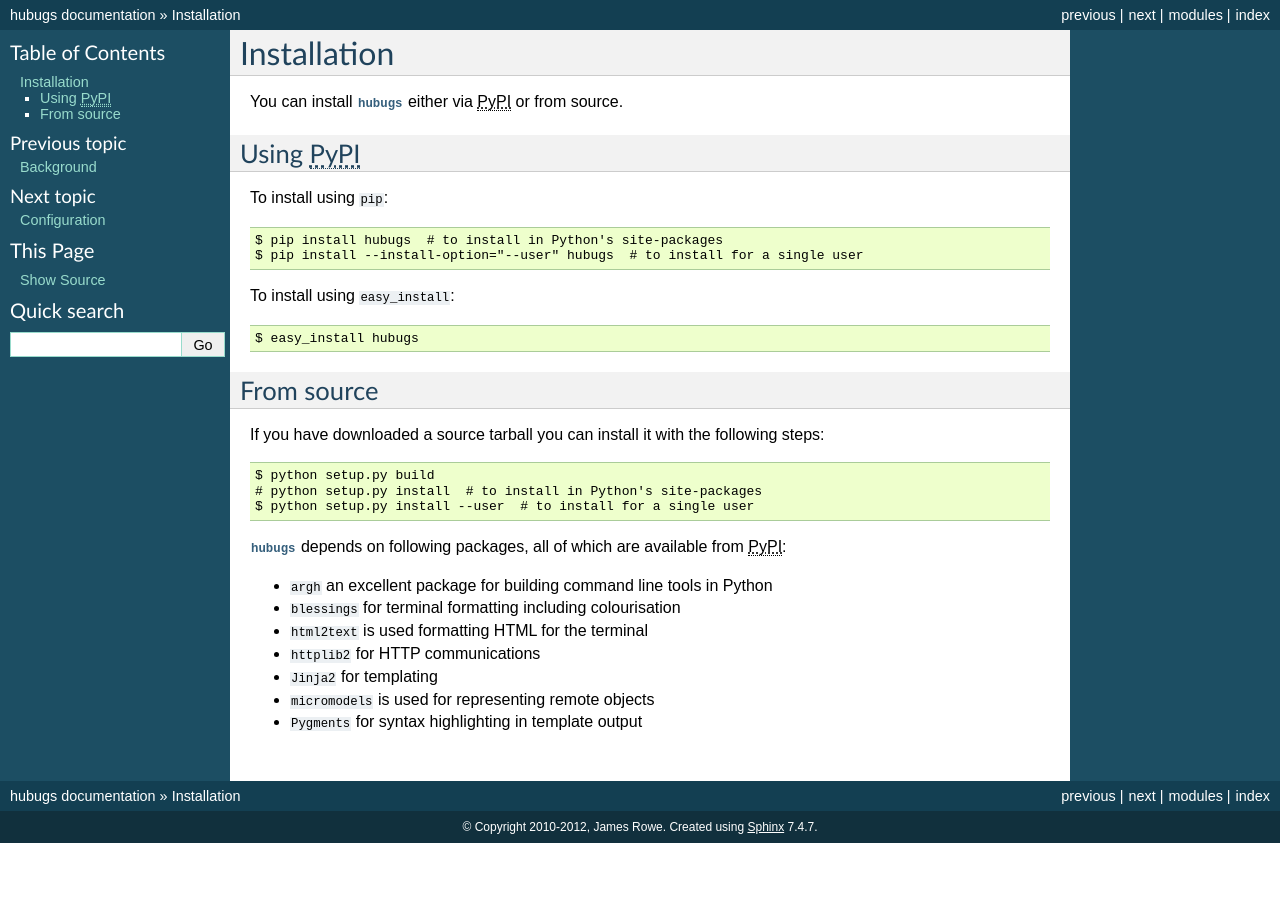
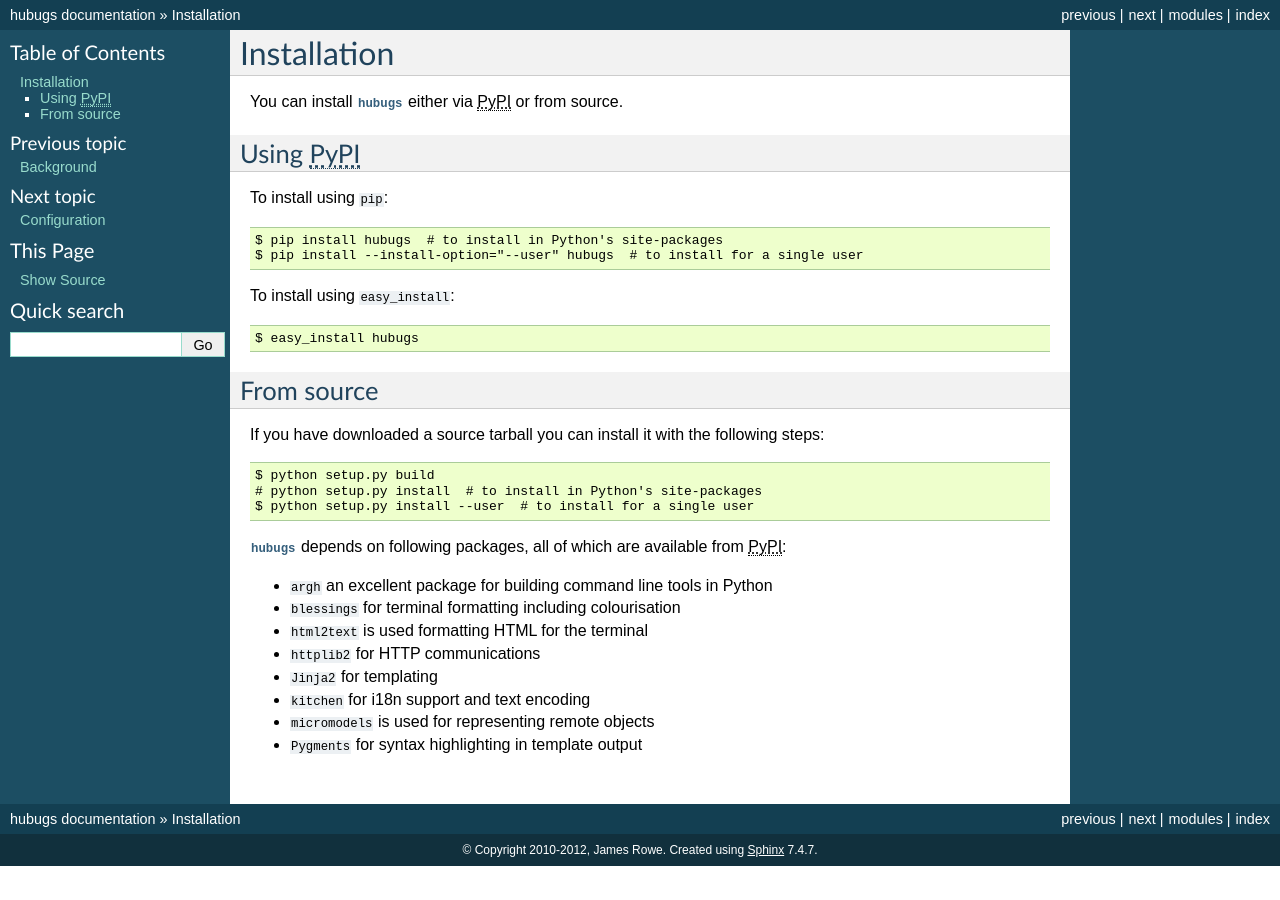
Before and after one commit to JNRowe/hubugs, a Sphinx documentation site: the page built from doc/install.rst, in a window 1280 px wide. Built offline with Sphinx 7.4.7, drawn with Linux system fonts in a browser that asks for light colours; cross-references to code outside the pages are shown as plain code.

Commit message:
Added kitchen to human-readable dependencies list.

```diff
--- a/README.rst
+++ b/README.rst
@@ -20,7 +20,7 @@ Requirements
 
 ``hubugs`` requires Python_ v2.6 or above.  ``hubugs``'s mandatory
 dependencies outside of the standard library are argh_, blessings_, html2text_,
-httplib2_, Jinja_, micromodels_ and Pygments_.
+httplib2_, Jinja_, kitchen_, micromodels_ and Pygments_.
 
 Configuration
 -------------
@@ -104,6 +104,7 @@ I can reproduce the problem, or even better a patch!
 .. _argh: http://pypi.python.org/pypi/argh/
 .. _blessings: http://pypi.python.org/pypi/blessings/
 .. _Jinja: http://jinja.pocoo.org/
+.. _kitchen: http://pypi.python.org/pypi/kitchen/
 .. _html2text: http://pypi.python.org/pypi/html2text/
 .. _httplib2: http://pypi.python.org/pypi/httplib2
 .. _micromodels: http://pypi.python.org/pypi/micromodels/
--- a/doc/install.rst
+++ b/doc/install.rst
@@ -34,5 +34,6 @@ steps::
 * :pypi:`html2text` is used formatting HTML for the terminal
 * :pypi:`httplib2` for HTTP communications
 * :pypi:`Jinja2` for templating
+* :pypi:`kitchen` for i18n support and text encoding
 * :pypi:`micromodels` is used for representing remote objects
 * :pypi:`Pygments` for syntax highlighting in template output
```
